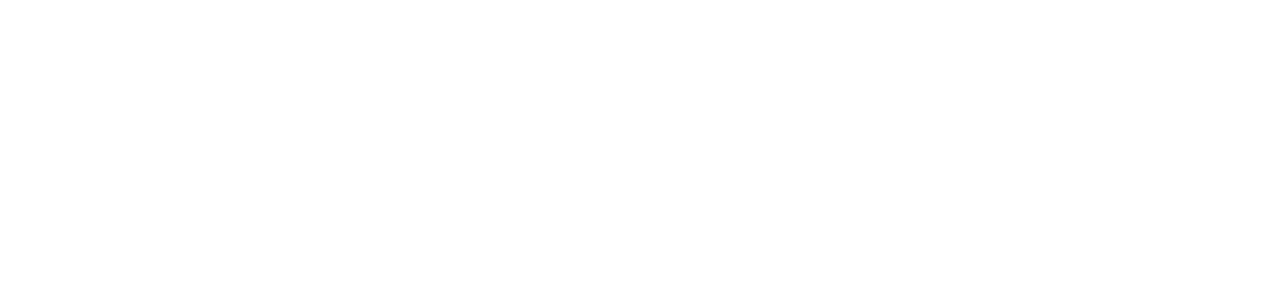
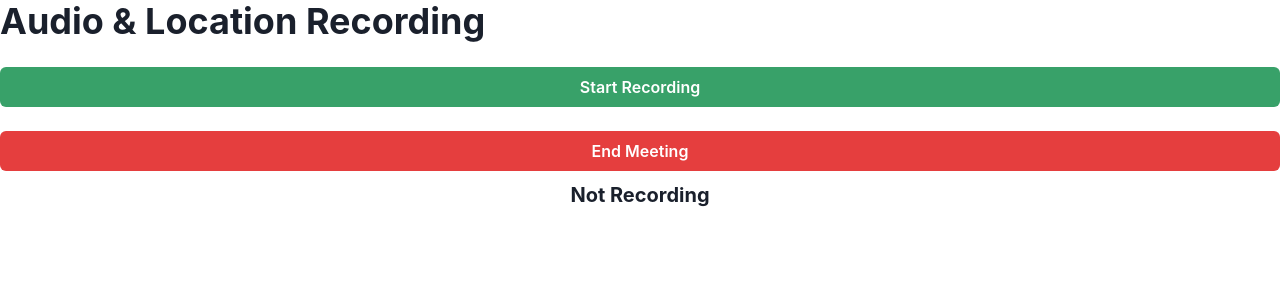
Before and after one commit to timanese/Argus, a React (Create React App) app in the folder client/: page /meeting/1 in a window 1280 px wide. Before the commit this address had no page. Shown: the top 300 px of the page. Built offline with nearby package versions, Linux system fonts and the light colour scheme; no server answers.

Commit message:
added audio location page

```diff
--- a/client/src/App.js
+++ b/client/src/App.js
@@ -10,6 +10,7 @@
 import BuddyPage from "./pages/BuddyPage";
 import RequestMeetingPage from "./pages/RequestMeetingPage";
 import AcceptMeetingPage from "./pages/AcceptMeetingPage";
+import AudioLocationPage from "./pages/AudioLocationPage";
 
 const LOGIN_ROUTE = "/login";
 
@@ -52,6 +53,7 @@
           <Route path="/buddy/:id" element={<BuddyPage />} />
           <Route path="/requestMeeting" element={<RequestMeetingPage />} />
           <Route path="/acceptMeeting/:id" element={<AcceptMeetingPage />} />
+          <Route path="/meeting/:id" element={<AudioLocationPage />} />
         </Routes>
       </UserProvider>
     </BrowserRouter>
--- /dev/null
+++ b/client/src/pages/AudioLocationPage.js
@@ -0,0 +1,115 @@
+import React, { useEffect, setState, useState } from "react";
+import useMediaRecorder from "./useMediaRecorder";
+import io from "socket.io-client";
+import { useParams } from "react-router-dom";
+import AudioPlayer from "react-h5-audio-player";
+import {
+  Button,
+  Box,
+  Heading,
+  VStack,
+  CircularProgress,
+  Center,
+} from "@chakra-ui/react";
+
+function AudioLocationPage() {
+  const [audioUrl, setAudioUrl] = useState("");
+  const { id: roomId } = useParams();
+  const { stream, isRecording, startRecording, stopRecording, getRecording } =
+    useMediaRecorder();
+  const socket = io("http://localhost:3001"); // Replace with your server URL
+
+  useEffect(() => {
+    // const socket = io("http://localhost:3001", {
+    //   withCredentials: true,
+    // });
+    socket.emit("joinRoom", roomId); // Replace with actual room ID
+    // Start the recording when the component mounts
+    const interval = setInterval(async () => {
+      // Get the recorded audio
+      // Fetch current location
+      if ("geolocation" in navigator) {
+        navigator.geolocation.getCurrentPosition(function (position) {
+          const { latitude, longitude } = position.coords;
+          console.log("Latitude is :", latitude);
+          console.log("Longitude is :", longitude);
+          // Send the location data through socket
+          socket.emit("sendLocation", {
+            roomId: roomId,
+            location: { lat: latitude, lng: longitude },
+            meetingId: roomId,
+          });
+        });
+      } else {
+        console.log("Geolocation is not available.");
+      }
+      // Send the audio and location data through socket
+      //   socket.emit("sendAudio", {
+      //     roomId: roomId,
+      //     audioBuffer: audioData,
+      //     meetingId: roomId,
+      //   });
+      // Restart the recording
+    }, 10000); // 10 seconds
+    return () => {
+      clearInterval(interval);
+      // Optional: Stop the recording when the component unmounts
+      stopRecording();
+    };
+  }, []);
+  const handleEndMeeting = () => {
+    stopRecording();
+    const audioURL = getRecording();
+    console.log(audioURL);
+
+    if (audioURL) {
+      const url = URL.createObjectURL(audioURL);
+      setAudioUrl(url);
+      // Send the audio URL or data to the server
+      socket.emit("sendAudio", { roomId, audioBuffer: audioURL });
+    }
+
+    // Perform any other actions needed to end the meeting
+  };
+
+  return (
+    <VStack spacing={6} align="stretch">
+      <Heading as="h1">Audio & Location Recording</Heading>
+      <Button
+        colorScheme="green"
+        onClick={startRecording}
+        // isDisabled={!isRecording}
+      >
+        Start Recording
+      </Button>
+
+      <Button
+        colorScheme="red"
+        onClick={handleEndMeeting}
+        // isDisabled={!isRecording}
+      >
+        End Meeting
+      </Button>
+
+      <Center>
+        <Box position="absolute">
+          <Heading as="h4" size="md">
+            {isRecording ? "Recording..." : "Not Recording"}
+          </Heading>
+        </Box>
+      </Center>
+
+      <Box mt={8}>
+        {audioUrl && (
+          <AudioPlayer
+            style={{ width: "100%" }} // inline style for width
+            autoPlay={false}
+            src={audioUrl}
+          />
+        )}
+      </Box>
+    </VStack>
+  );
+}
+
+export default AudioLocationPage;
--- a/client/src/pages/BuddyPage.js
+++ b/client/src/pages/BuddyPage.js
@@ -41,7 +41,7 @@
   const socket = io("http://localhost:3001"); // Replace with your server URL
   const [buddyAudioId, setBuddyAudioId] = useState("");
   const [audioLogs, setAudioLogs] = useState([]);
-    const [buddyLocation, setBuddyLocation] = useState({
+  const [buddyLocation, setBuddyLocation] = useState({
     lat: 40.7128,
     lng: -74.006,
   });
@@ -109,7 +109,6 @@
     };
   }, [meetingId]);
 
-
   const handleSubmitReport = () => {
     toast({
       title: "Report Submitted.",
@@ -125,7 +124,7 @@
     const selected = audioLogs.find(
       (audio) => audio.id === parseInt(selectedId)
     );
-    setSelectedAudio(selected);
+    setBuddyAudioId(selected);
   };
 
   const openReportModal = () => setReportModalOpen(true);
@@ -218,11 +217,11 @@
           justifyContent: "center",
         }}
       >
-        {selectedAudio && (
+        {buddyAudioId && (
           <AudioPlayer
             style={{ width: "80%" }} // inline style for width
             autoPlay={false}
-            src={selectedAudio.url}
+            src={buddyAudioId.url}
           />
         )}
       </div>
--- /dev/null
+++ b/client/src/pages/useMediaRecorder.js
@@ -0,0 +1,59 @@
+import { useState, useEffect } from "react";
+
+const useMediaRecorder = () => {
+  const [stream, setStream] = useState(null);
+  const [recorder, setRecorder] = useState(null);
+  const [isRecording, setIsRecording] = useState(false);
+  const [chunks, setChunks] = useState([]);
+
+  useEffect(() => {
+    const init = async () => {
+      const stream = await navigator.mediaDevices.getUserMedia({
+        audio: true,
+        video: false,
+      });
+      setStream(stream);
+      const newRecorder = new MediaRecorder(stream);
+      newRecorder.ondataavailable = handleDataAvailable; // Add this line
+      setRecorder(newRecorder);
+    };
+    init();
+  }, []);
+
+  const startRecording = () => {
+    if (recorder && !isRecording) {
+      setChunks([]);
+      recorder.start();
+      setIsRecording(true);
+    }
+  };
+
+  const stopRecording = () => {
+    if (recorder && isRecording) {
+      recorder.stop();
+      setIsRecording(false);
+    }
+  };
+
+  const handleDataAvailable = (event) => {
+    setChunks([...chunks, event.data]);
+  };
+
+  const getRecording = () => {
+    if (chunks.length) {
+      const blob = new Blob(chunks, { type: chunks[0].type });
+      return blob;
+    }
+    return null;
+  };
+
+  return {
+    stream,
+    isRecording,
+    startRecording,
+    stopRecording,
+    getRecording,
+  };
+};
+
+export default useMediaRecorder;
```
